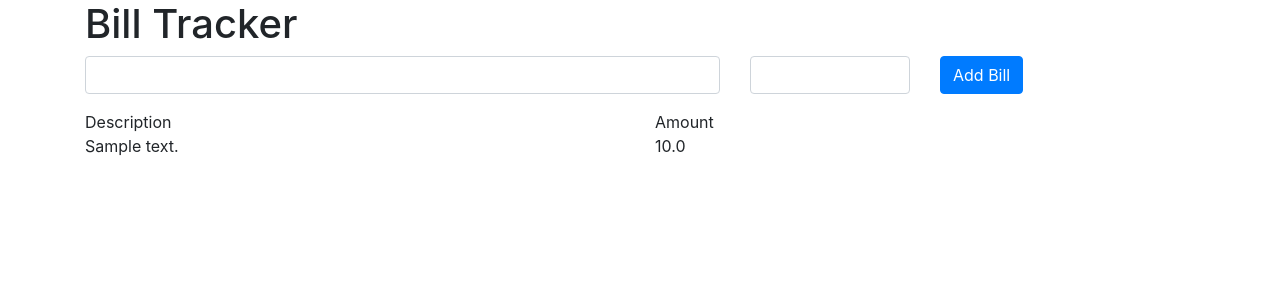
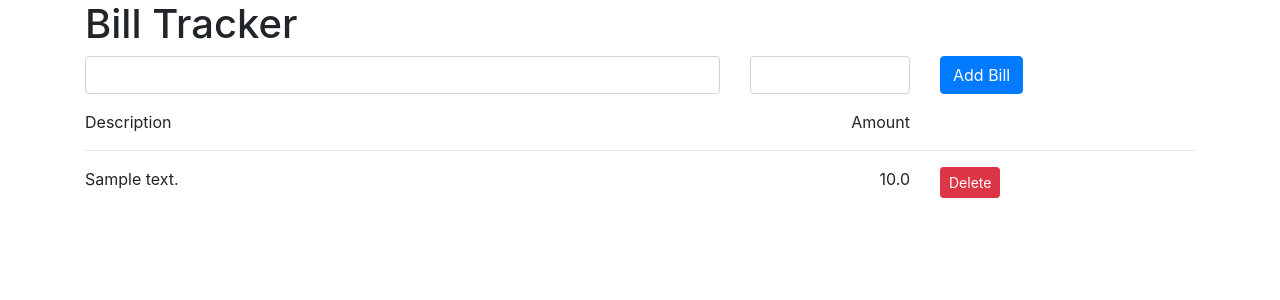
Before and after one commit to sudiarth/Bill-Tracker, a Flask app: page / in a window 1280 px wide. Shown: the top 300 px of the page. Run offline with Flask 2, Linux system fonts and the light colour scheme; tables that the repository leaves empty hold one stand-in row (values such as "Sample post"); some libraries are stand-ins or nearby versions.

Commit message:
added delete function

```diff
--- a/server.py
+++ b/server.py
@@ -15,4 +15,9 @@ def add_bill():
     create_bill(amount, description)
     return redirect(url_for('index'))
 
+@app.route('/delete_bill/<bill_id>')
+def delete(bill_id):
+    delete_bill(bill_id)
+    return redirect(url_for('index'))
+
 app.run(debug=True)
--- a/templates/index.html
+++ b/templates/index.html
@@ -19,18 +19,24 @@
     <div class="col-6">
         Description
     </div>
-    <div class="col-3">
+    <div class="col-3 text-right">
         Amount
     </div>
+</div>
+<hr>
 {% for bill in all_bills %}
+<div class="row mb-3">
     <div class="col-6">
         {{ bill.description }}
     </div>
-        <div class="col-3">
+    <div class="col-3 text-right">
         {{ bill.amount }}
     </div>
+    <div class="col-auto">
+        <a class="btn btn-sm btn-danger" href="{{url_for ('delete', bill_id=bill.id)}}">Delete</a>
+    </div>
+</div>
 {% endfor %}
-</div>
 
 
 
```
Lines whose indentation alone changed are shown as unchanged.
